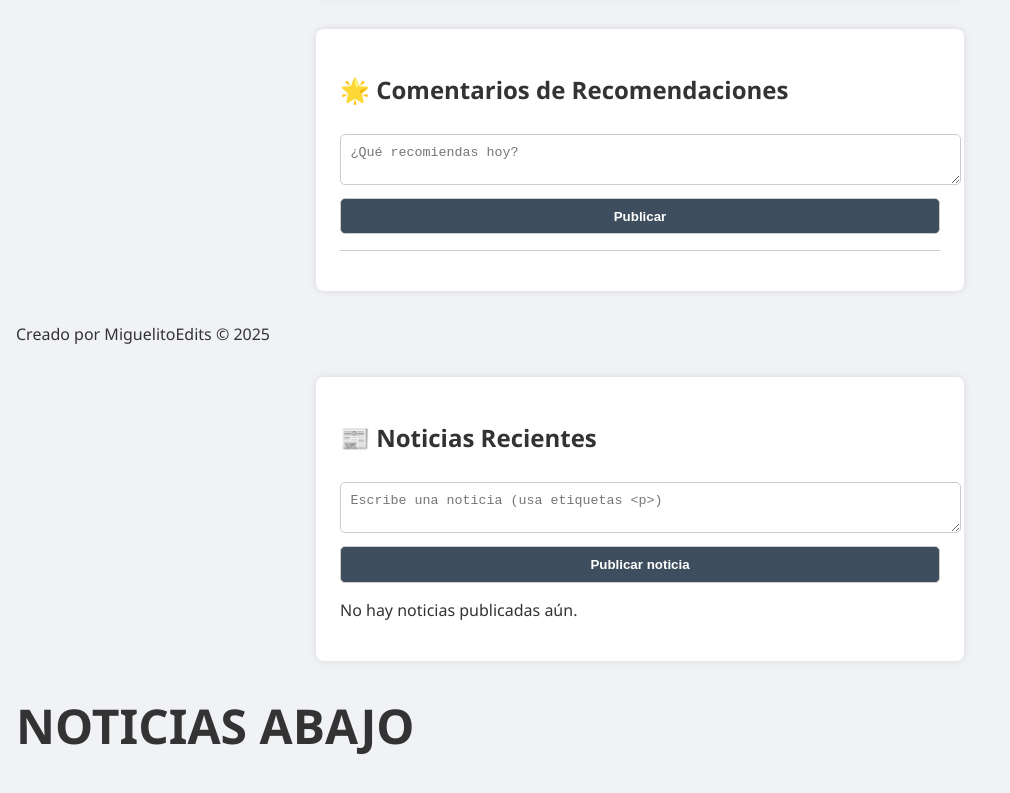
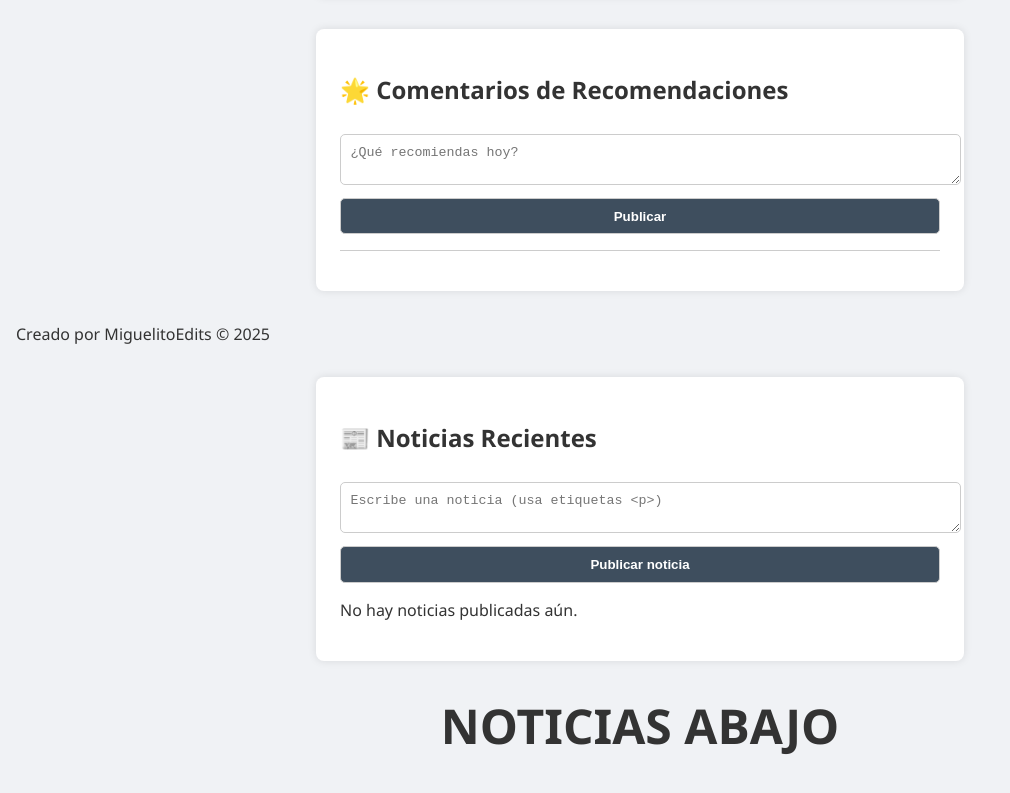
Before and after one commit to Miguelitopro500/ConversacionyRecomendacionJ1, a plain HTML site: page index.html in a window 1280 px wide. Shown: the part 652-1445 px from the top of the page, without its empty margins (0-1010 px from the left). Drawn offline with Linux system fonts and the light colour scheme.

Commit message:
Update index.html

```diff
--- a/index.html
+++ b/index.html
@@ -48,7 +48,7 @@
 </section>
 
 
-<h1><font size="9">NOTICIAS ABAJO</font></h1>
+<h1><font size="9"><center>NOTICIAS ABAJO</center></font></h1>
 
 
 </body>
```
